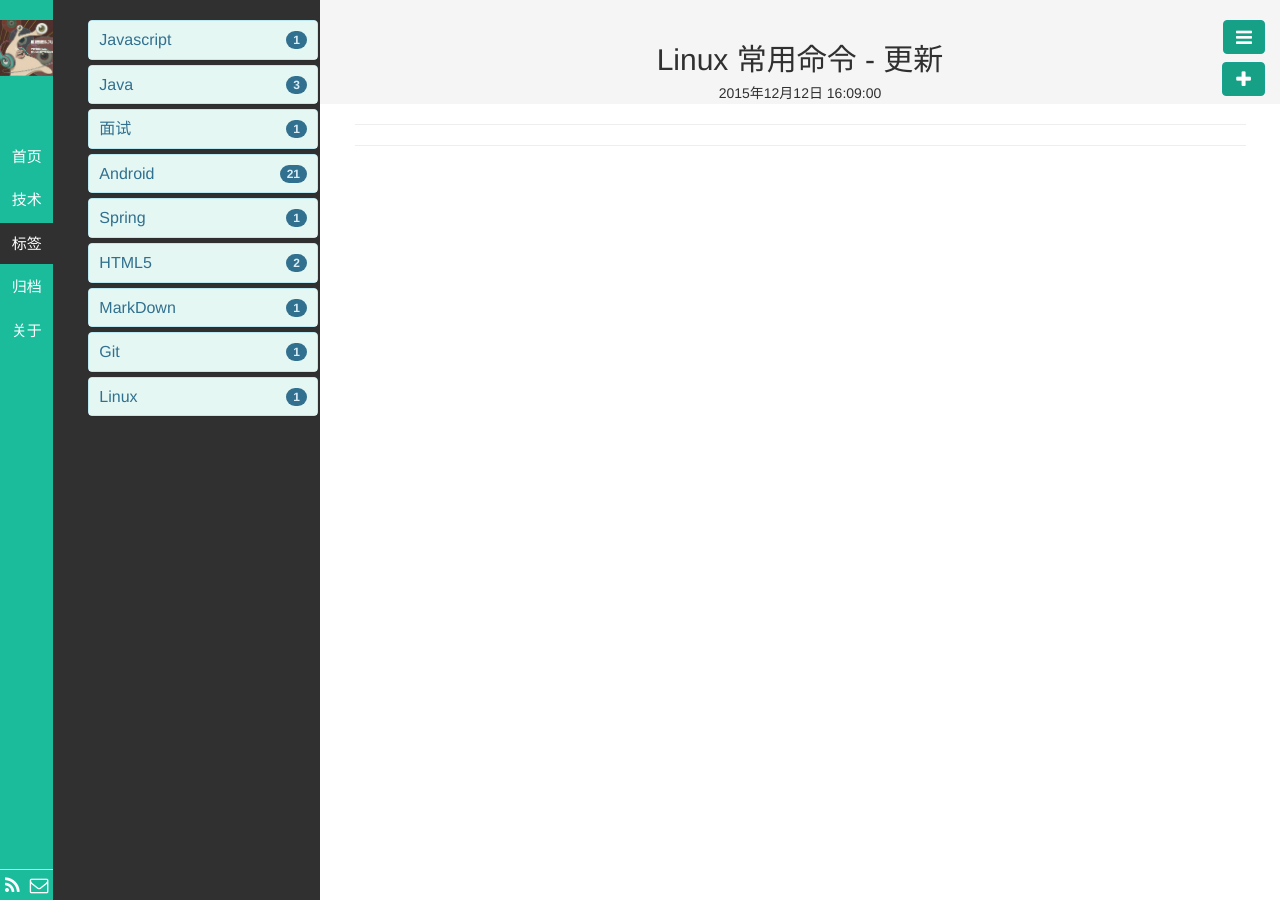
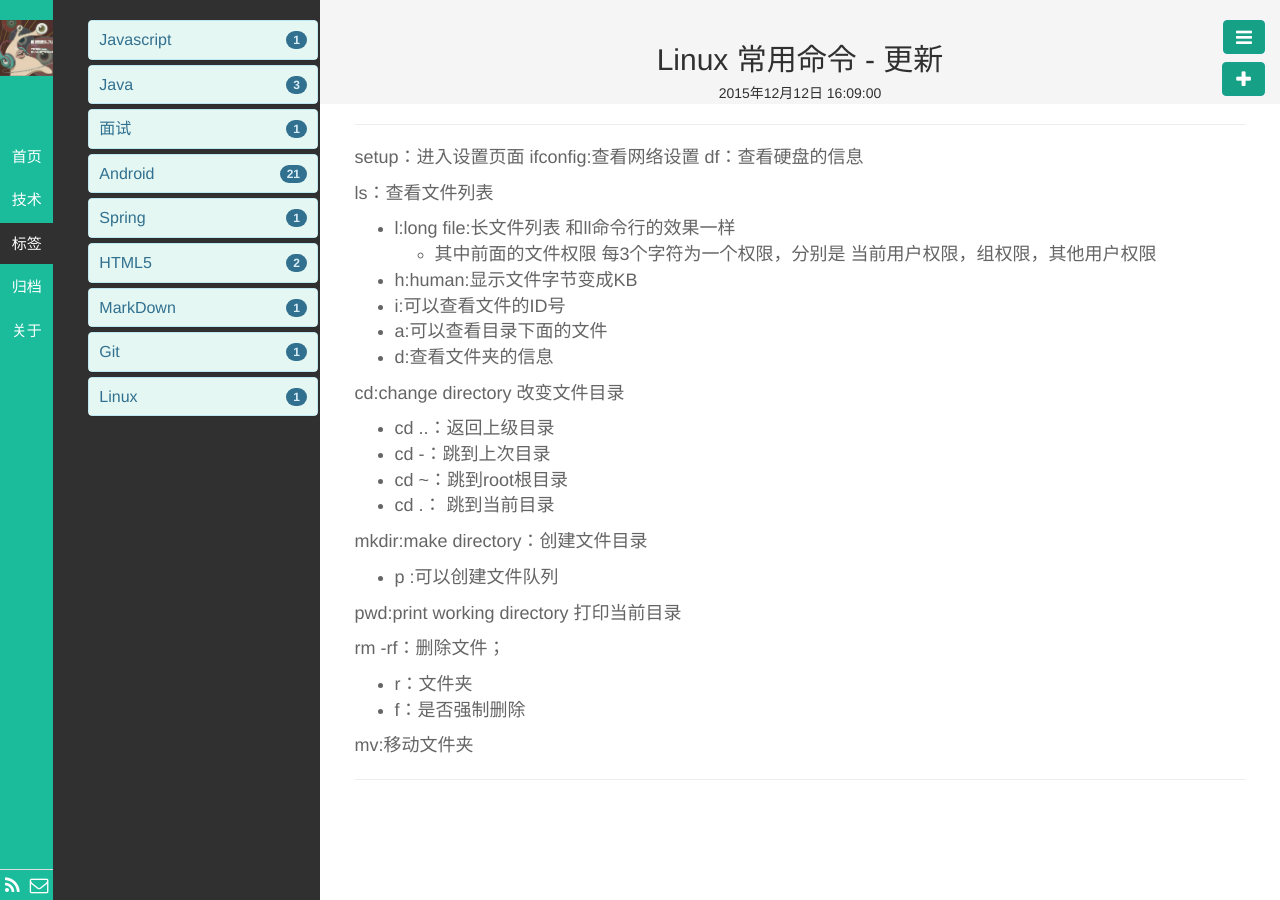
Before and after one commit to javadavid/blog, a Jekyll site: the page built from _posts/技术/2015-12-12-linux-command-update.md, in a window 1280 px wide. Built offline with Jekyll 4.4.1, drawn with Linux system fonts in a browser that asks for light colours; comment, search, counter and statistics services are not loaded.

Commit message:
Update 2015-12-12-linux-command-update.md

```diff
--- a/_posts/技术/2015-12-12-linux-command-update.md
+++ b/_posts/技术/2015-12-12-linux-command-update.md
@@ -7,3 +7,32 @@ categories:
 tags:
 - Linux
 ---
+
+setup：进入设置页面
+ifconfig:查看网络设置
+df：查看硬盘的信息
+
+ls：查看文件列表
+  - l:long file:长文件列表  和ll命令行的效果一样
+    - 其中前面的文件权限 每3个字符为一个权限，分别是 当前用户权限，组权限，其他用户权限
+  - h:human:显示文件字节变成KB
+  - i:可以查看文件的ID号
+  - a:可以查看目录下面的文件
+  - d:查看文件夹的信息
+
+cd:change directory 改变文件目录
+  - cd ..：返回上级目录
+  - cd -：跳到上次目录
+  - cd ~：跳到root根目录
+  - cd .： 跳到当前目录
+
+mkdir:make directory：创建文件目录
+  - p :可以创建文件队列
+
+pwd:print working directory 打印当前目录
+
+rm -rf：删除文件；
+  - r：文件夹
+  - f：是否强制删除
+
+mv:移动文件夹
```
